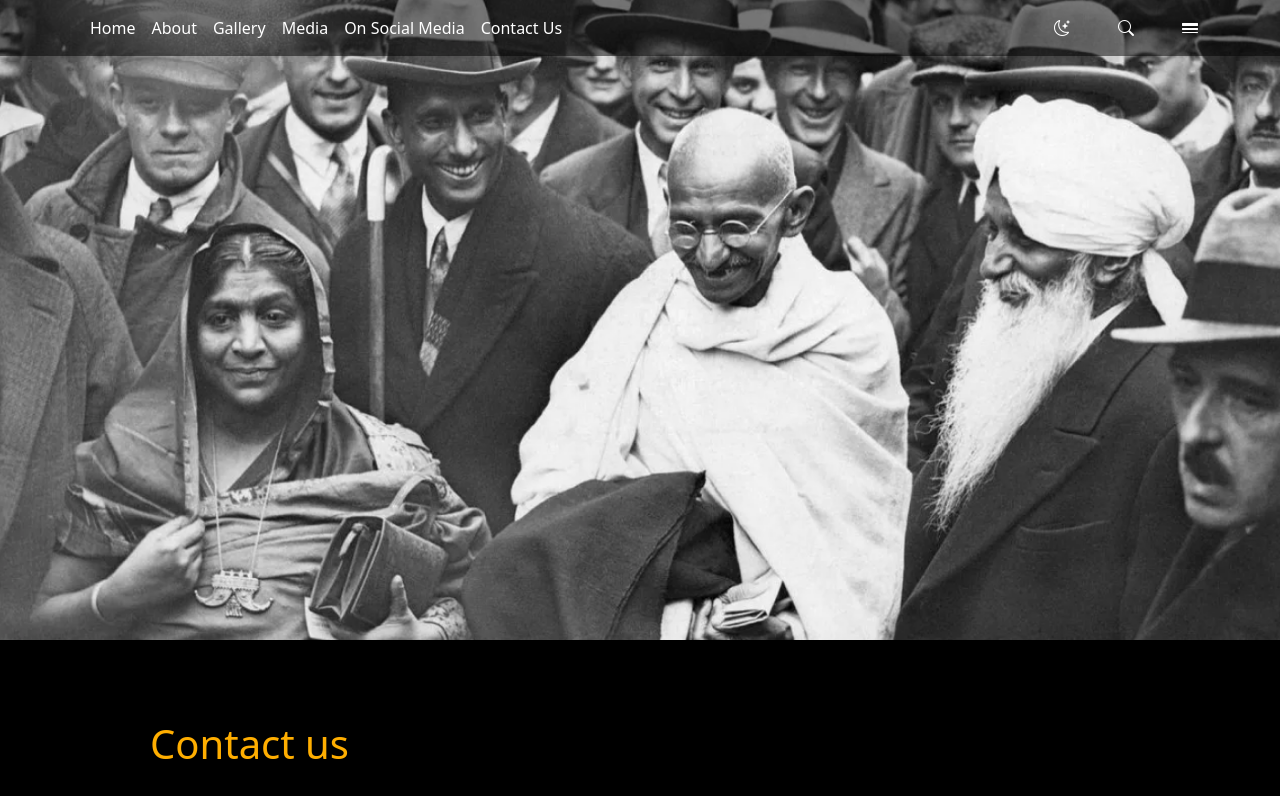
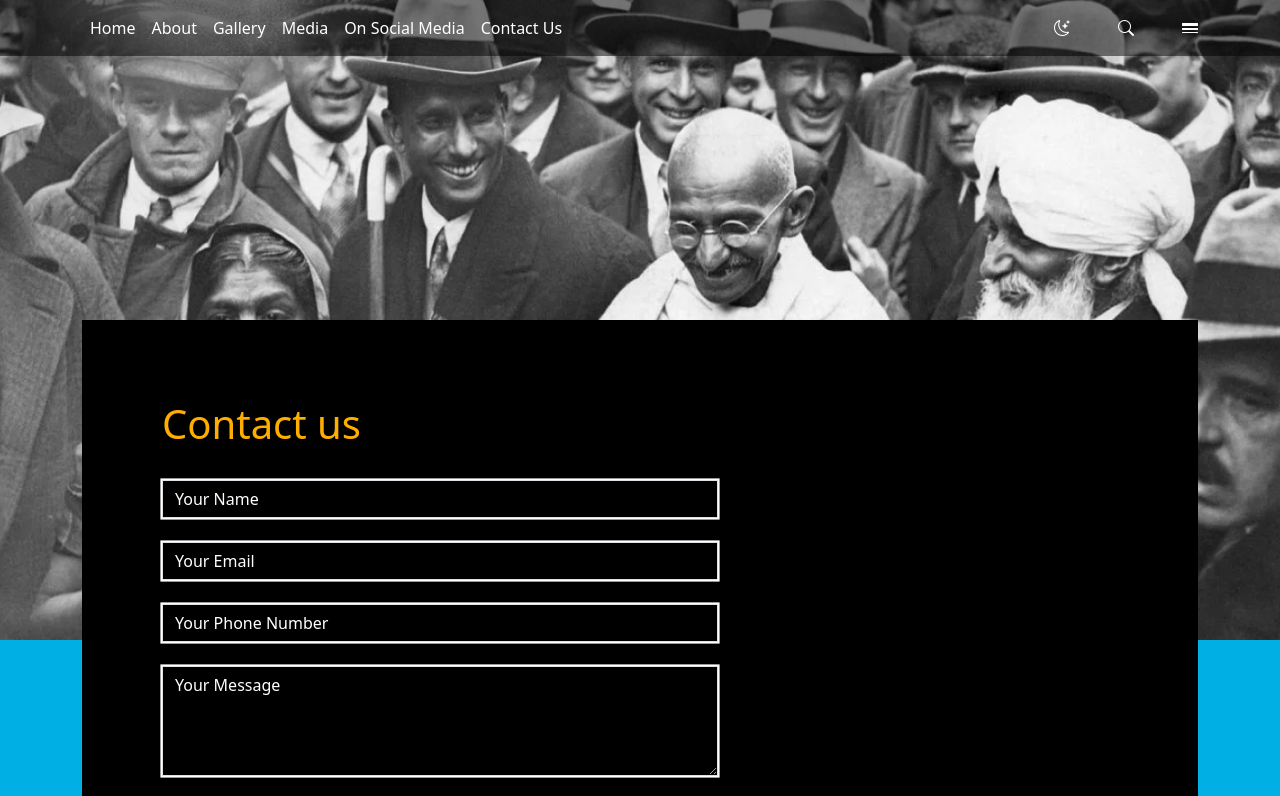
Before and after one commit to lalitjakhar/gandhi-blog, a React (Create React App) app: page /contact in a window 1280 px wide. Shown: the top 796 px of the page. Built offline with nearby package versions, Linux system fonts and the light colour scheme.

Commit message:
initial commit

```diff
--- a/src/components/Contact/Contact.css
+++ b/src/components/Contact/Contact.css
@@ -1,6 +1,10 @@
+body{
+    background-color: #ffffff;
+}
 .contact_content_body{
     background-color: #000000;
     padding: 5rem 30rem 5rem 5rem;
+    margin-top: -20rem;
     color: #ffffff;
 }
 @media (max-width: 992px) {
--- a/src/components/Contact/Contact.jsx
+++ b/src/components/Contact/Contact.jsx
@@ -3,16 +3,17 @@ import './Contact.css';
 const Contact = () => {
     return (
         <>
-            <div className="container contact_content_body mb-5">
+            <div className="container">
+                <div className="contact_content_body mb-5">
                     <h1>Contact us</h1>
                     <div className="contact_content_form pt-4">
-                    <input type="email" class="form-control" id="exampleInputEmail1" aria-describedby="emailHelp" placeholder="Your Name" />
+                        <input type="email" className="form-control" id="exampleInputEmail1" aria-describedby="emailHelp" placeholder="Your Name" />
                     </div>
                     <div className="contact_content_form pt-4">
-                    <input type="email" class="form-control" id="exampleInputEmail1" aria-describedby="emailHelp" placeholder="Your Email" />
+                        <input type="email" className="form-control" id="exampleInputEmail1" aria-describedby="emailHelp" placeholder="Your Email" />
                     </div>
                     <div className="contact_content_form pt-4">
-                    <input type="email" class="form-control" id="exampleInputEmail1" aria-describedby="emailHelp" placeholder="Your Phone Number" />
+                        <input type="email" className="form-control" id="exampleInputEmail1" aria-describedby="emailHelp" placeholder="Your Phone Number" />
                     </div>
                     <div className="contact_content_form pt-4">
                         <textarea rows="4" cols="50" name="comment" className='form-control' form="usrform">
@@ -24,6 +25,7 @@ const Contact = () => {
                         </form>
                     </div>
                 </div>
+            </div>
         </>
     );
 }
--- a/src/components/Gallery/Gallery.css
+++ b/src/components/Gallery/Gallery.css
@@ -16,7 +16,7 @@ body {
 }
 
 .nav_gallery_content_heading h2 {
-    color: #ffffff;
+    color: #000000;
 }
 
 .nav_gallery_content_para {
@@ -42,13 +42,13 @@ body {
 
 /**************************john_video_content_body****************************/
 .john_video_content_body h1 {
-    color: #ffffff;
+    color: #000000;
 }
 
 /**************************journey_content_2019_body****************************/
 
 .journey_content_body_heading h1 {
-    color: #ffffff;
+    color: #000000;
 }
 
 .journey_content_2019_body {
@@ -129,7 +129,7 @@ body {
 }
 
 .gallery_pics_content_heading h1 {
-    color: #ffffff;
+    color: #000000;
 }
 
 
--- a/src/components/Gallery/Gallery.jsx
+++ b/src/components/Gallery/Gallery.jsx
@@ -21,6 +21,8 @@ const Gallery = () => {
                 <div className="john_video_content_body">
                     <h1>John Doe Speaks</h1>
                 </div>
+                <div className="john_video_content">
+                <iframe width="100%" height="450px" src="https://www.youtube.com/embed/TCO1n6udZg8?si=vsqV2Cx6hgGHiBeE" title="YouTube video player" frameborder="0" allow="accelerometer; autoplay; clipboard-write; encrypted-media; gyroscope; picture-in-picture; web-share" allowfullscreen></iframe>                </div>
             </div>
             <div className="container mt-5">
                 <div className="journey_content_body_heading">
--- /dev/null
+++ b/src/components/Media/Media.css
@@ -0,0 +1,6 @@
+body{
+    background-color: #00afe4;
+}
+.media_video_content_body{
+    margin-block: -20rem 3rem;
+}
--- /dev/null
+++ b/src/components/Media/Media.jsx
@@ -0,0 +1,16 @@
+import React from 'react';
+import './Media.css';
+
+const Media = () => {
+    return (
+        <>
+            <div className="container">
+                <div className="media_video_content_body">
+                    <iframe width="100%" height="565px" src="https://www.youtube.com/embed/hpZwCRInrgo?si=ah2CU7Qna5iYeN4D" title="YouTube video player" frameborder="0" allow="accelerometer; autoplay; clipboard-write; encrypted-media; gyroscope; picture-in-picture; web-share" allowfullscreen></iframe>
+                </div>
+            </div>
+        </>
+    );
+}
+
+export default Media;
--- a/src/components/Navbar/Navbar.jsx
+++ b/src/components/Navbar/Navbar.jsx
@@ -4,6 +4,7 @@ import NavbarMain from '../../assets/navbarmain.png'
 import Gallery from '../Gallery/Gallery';
 import About from '../About/About';
 import Contact from '../Contact/Contact';
+import Media from '../Media/Media';
 import { useNavigate } from 'react-router-dom';
 
 const Navbar = () => {
@@ -28,7 +29,7 @@ const Navbar = () => {
                                     <a className="nav-link" onClick={() => navigate("/gallery")}>Gallery</a>
                                 </li>
                                 <li className="nav-item">
-                                    <a className="nav-link" href="#">Media</a>
+                                    <a className="nav-link" onClick={() => navigate("/media")}>Media</a>
                                 </li>
                                 <li className="nav-item">
                                     <a className="nav-link" href="#">On Social Media</a>
--- a/src/components/routes/Routing.jsx
+++ b/src/components/routes/Routing.jsx
@@ -5,6 +5,7 @@ import About from '../About/About';
 import Footer from '../Footer/Footer';
 import Contact from '../Contact/Contact';
 import Gallery from '../Gallery/Gallery';
+import Media from '../Media/Media';
 
 const Routing = () => {
     return (
@@ -15,6 +16,7 @@ const Routing = () => {
                     <Route path="/about" element={<About />}></Route>
                     <Route path="/contact" element={<Contact />}></Route>
                     <Route path="/gallery" element={<Gallery />}></Route>
+                    <Route path="/media" element={<Media />}></Route>
                 </Routes>
                 <Footer/>
             </div>
```
Lines whose indentation alone changed are shown as unchanged.
